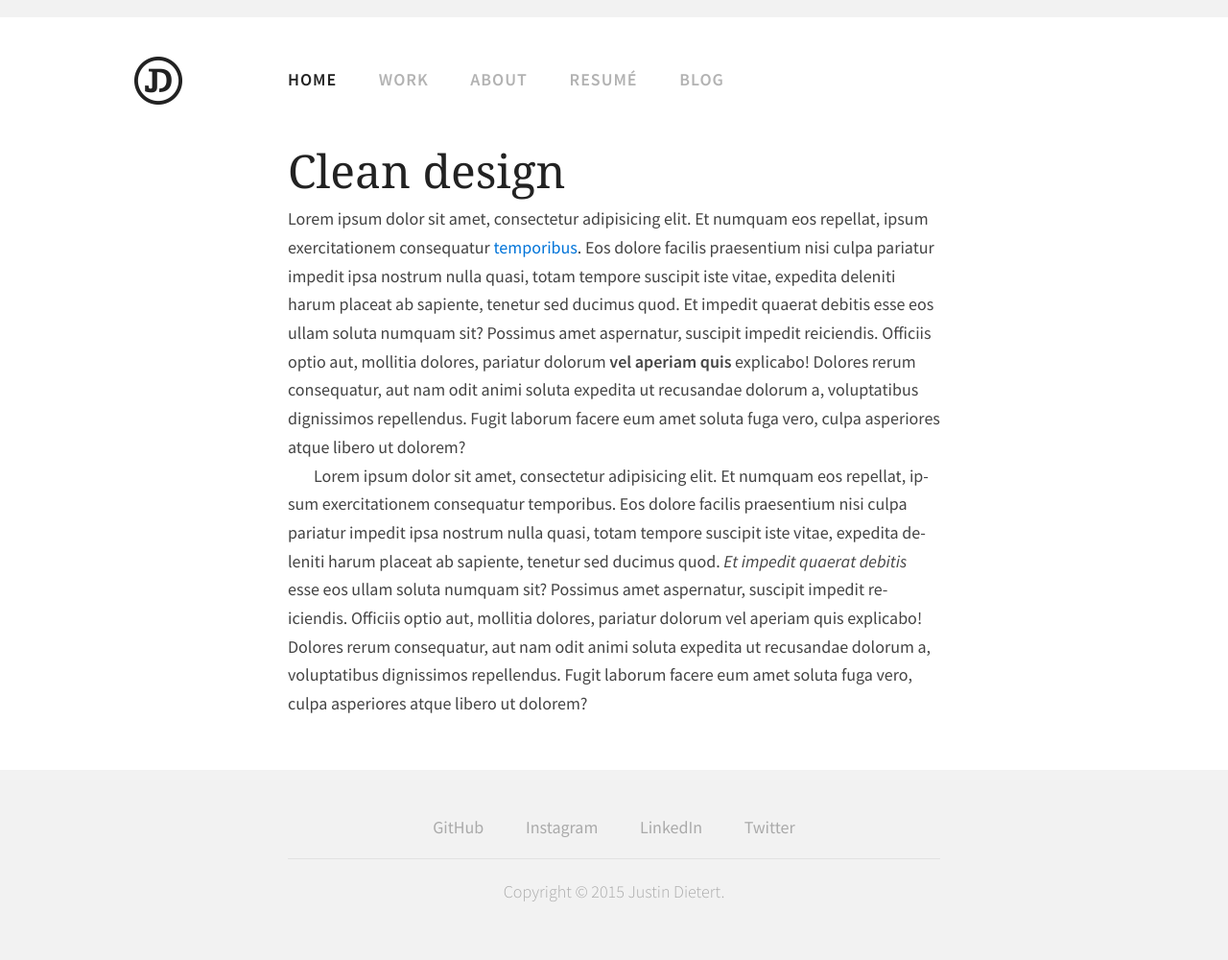
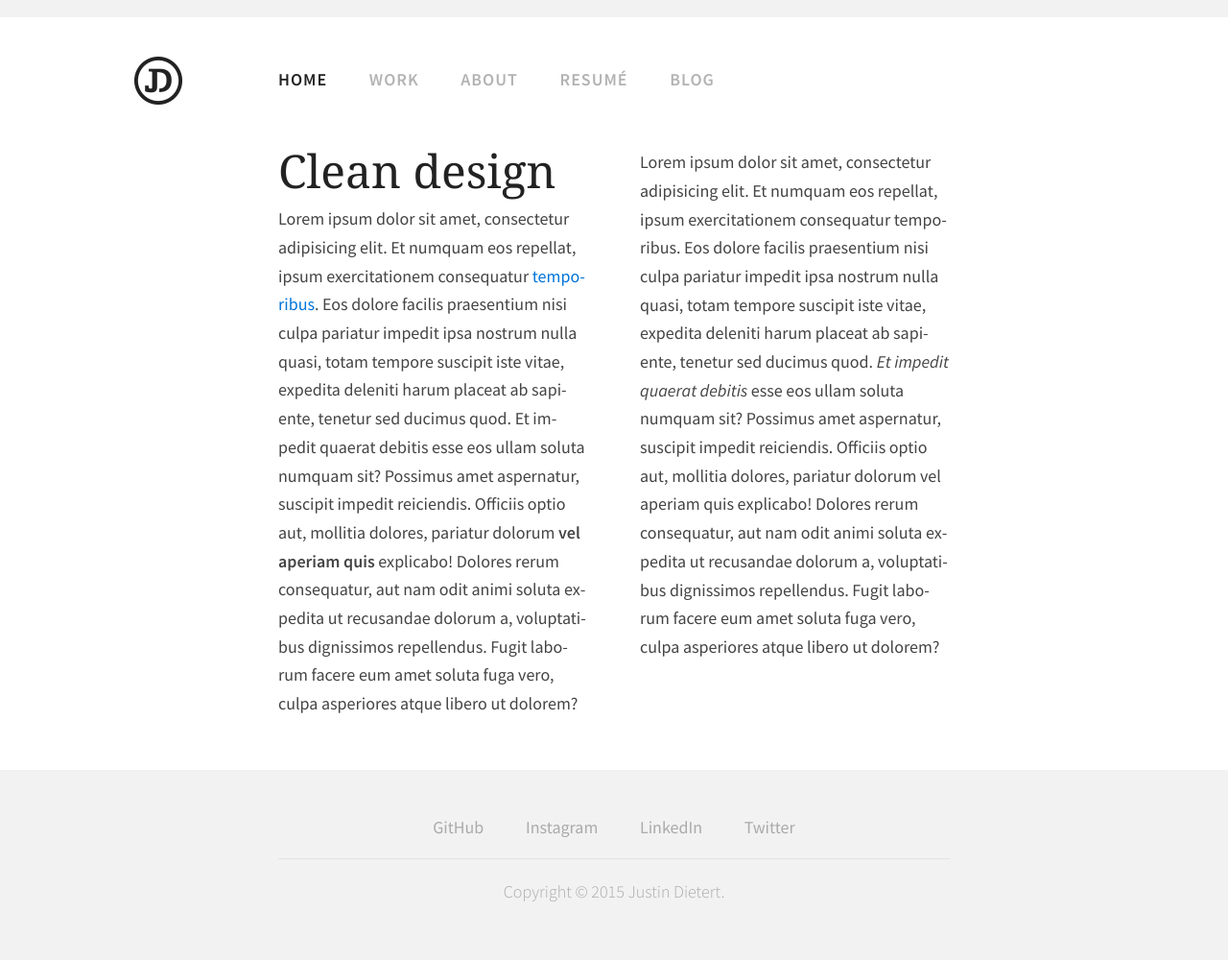
Before and after one commit to justindietert/justindietert.dev, a PHP site: page / in a window 1280 px wide. Shown: the whole page at 96% size. Run offline with PHP 8.4, Linux system fonts and the light colour scheme; some libraries are stand-ins or nearby versions; some web fonts are replaced.

Commit message:
testing multiple columns

```diff
--- a/public/css/main.css
+++ b/public/css/main.css
@@ -456,6 +456,13 @@ abbr[title]:hover {
     .info    { width: 50%;    }
 }
 
+.left { width: 50%; }
+.right { width: 50%; }
+
+@media only screen and (max-width: 50em) {
+    .left { width: 100%; }
+    .right { width: 100%; }
+}
 
 /*---------------------------------------------------------*\
 
@@ -569,7 +576,7 @@ a.menu {
     }
 
 nav.navigation {
-    width: 68%;
+    width: 70%; /* Was 68 % */
     margin: 0 auto;
     padding-top: 0.555em;
 }
@@ -649,7 +656,7 @@ div.main {
 
 div.inner {
     margin: 0 auto;
-    width: 68%;
+    width: 70%; /* Was 68 % */
     padding-top: 2.5em;
     transition: width 200ms ease-in-out;
 }
--- a/public/index.html
+++ b/public/index.html
@@ -56,9 +56,16 @@
 
             <div role="main" class="main">
                 <div class="inner">
-                    <h2>Clean design</h2>
-                    <p>Lorem ipsum dolor sit amet, consectetur adipisicing elit. Et numquam eos repellat, ipsum exercitationem consequatur <a href="#">temporibus</a>. Eos dolore facilis praesentium nisi culpa pariatur impedit ipsa nostrum nulla quasi, totam tempore suscipit iste vitae, expedita deleniti harum placeat ab sapiente, tenetur sed ducimus quod. Et impedit quaerat debitis esse eos ullam soluta numquam sit? Possimus amet aspernatur, suscipit impedit reiciendis. Officiis optio aut, mollitia dolores, pariatur dolorum <strong>vel aperiam quis</strong> explicabo! Dolores rerum consequatur, aut nam odit animi soluta expedita ut recusandae dolorum a, voluptatibus dignissimos repellendus. Fugit laborum facere eum amet soluta fuga vero, culpa asperiores atque libero ut dolorem?</p>
-                    <p>Lorem ipsum dolor sit amet, consectetur adipisicing elit. Et numquam eos repellat, ipsum exercitationem consequatur temporibus. Eos dolore facilis praesentium nisi culpa pariatur impedit ipsa nostrum nulla quasi, totam tempore suscipit iste vitae, expedita deleniti harum placeat ab sapiente, tenetur sed ducimus quod. <em>Et impedit quaerat debitis</em> esse eos ullam soluta numquam sit? Possimus amet aspernatur, suscipit impedit reiciendis. Officiis optio aut, mollitia dolores, pariatur dolorum vel aperiam quis explicabo! Dolores rerum consequatur, aut nam odit animi soluta expedita ut recusandae dolorum a, voluptatibus dignissimos repellendus. Fugit laborum facere eum amet soluta fuga vero, culpa asperiores atque libero ut dolorem?</p>
+                    <div class="row">
+                        <div class="col left">
+                            <h2>Clean design</h2>
+                            <p>Lorem ipsum dolor sit amet, consectetur adipisicing elit. Et numquam eos repellat, ipsum exercitationem consequatur <a href="#">temporibus</a>. Eos dolore facilis praesentium nisi culpa pariatur impedit ipsa nostrum nulla quasi, totam tempore suscipit iste vitae, expedita deleniti harum placeat ab sapiente, tenetur sed ducimus quod. Et impedit quaerat debitis esse eos ullam soluta numquam sit? Possimus amet aspernatur, suscipit impedit reiciendis. Officiis optio aut, mollitia dolores, pariatur dolorum <strong>vel aperiam quis</strong> explicabo! Dolores rerum consequatur, aut nam odit animi soluta expedita ut recusandae dolorum a, voluptatibus dignissimos repellendus. Fugit laborum facere eum amet soluta fuga vero, culpa asperiores atque libero ut dolorem?</p>
+                        </div>
+
+                        <div class="col left">
+                            <p>Lorem ipsum dolor sit amet, consectetur adipisicing elit. Et numquam eos repellat, ipsum exercitationem consequatur temporibus. Eos dolore facilis praesentium nisi culpa pariatur impedit ipsa nostrum nulla quasi, totam tempore suscipit iste vitae, expedita deleniti harum placeat ab sapiente, tenetur sed ducimus quod. <em>Et impedit quaerat debitis</em> esse eos ullam soluta numquam sit? Possimus amet aspernatur, suscipit impedit reiciendis. Officiis optio aut, mollitia dolores, pariatur dolorum vel aperiam quis explicabo! Dolores rerum consequatur, aut nam odit animi soluta expedita ut recusandae dolorum a, voluptatibus dignissimos repellendus. Fugit laborum facere eum amet soluta fuga vero, culpa asperiores atque libero ut dolorem?</p>
+                        </div>
+                    </div>
                 </div>
             </div>
 
```
